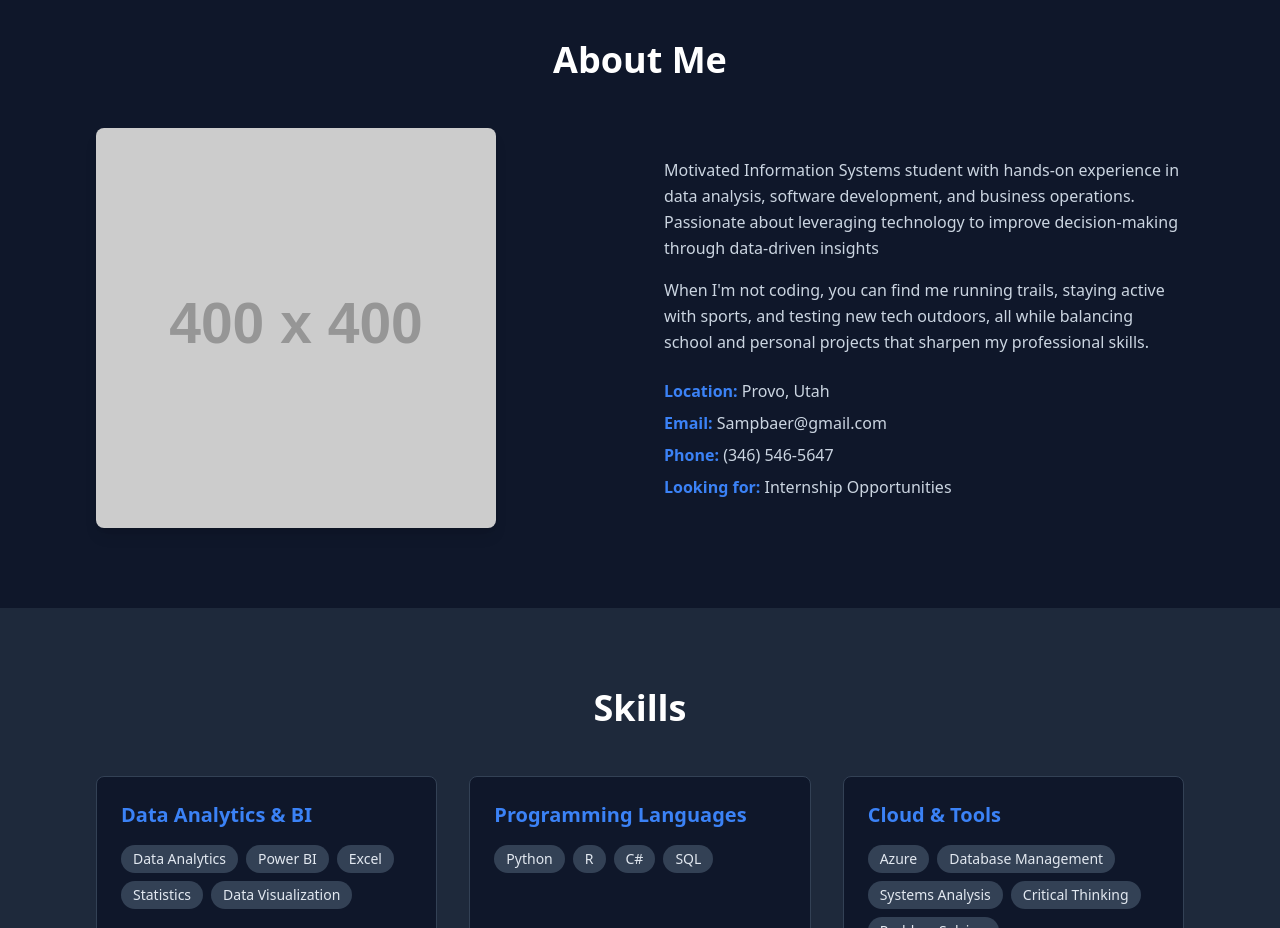
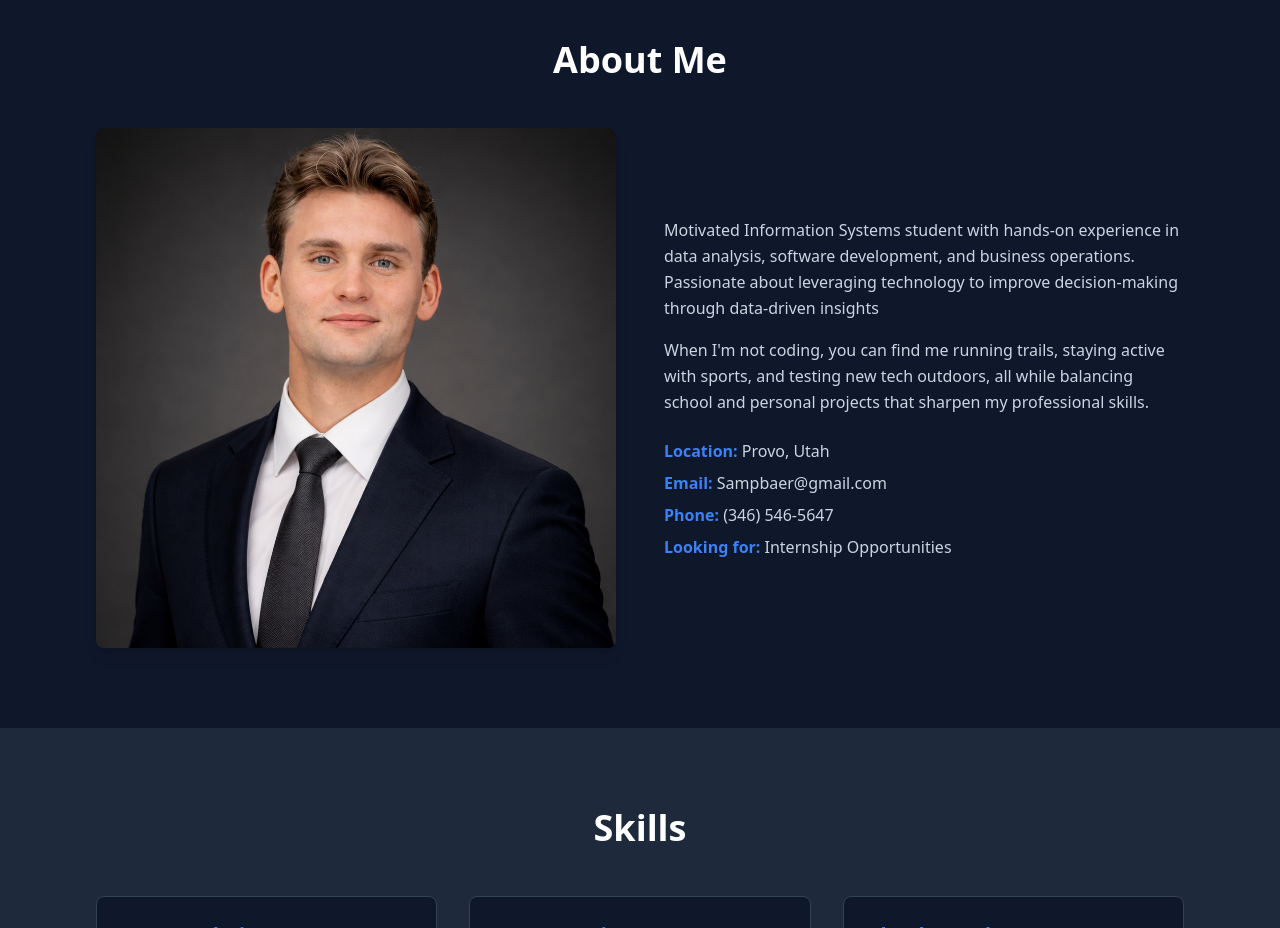
Before and after one commit to sampbaer-creator/Portfolio, a React (Vite) app: page / in a window 1280 px wide. Shown: the part 840-1768 px from the top of the page. Built offline with nearby package versions, Linux system fonts and the light colour scheme.

Commit message:
Add profile photo to About section

```diff
--- a/src/components/About.jsx
+++ b/src/components/About.jsx
@@ -6,8 +6,8 @@ export default function About() {
         <div className="grid md:grid-cols-2 gap-12 items-center">
           <div className="fade-in">
             <img
-              src="https://via.placeholder.com/400x400?text=Your+Photo"
-              alt="About Me"
+              src="/Sam_Profile.PNG"
+              alt="Samuel Baer"
               className="rounded-lg shadow-lg"
             />
           </div>
```
Also changed, not shown: public/Sam_Profile.PNG (added).
